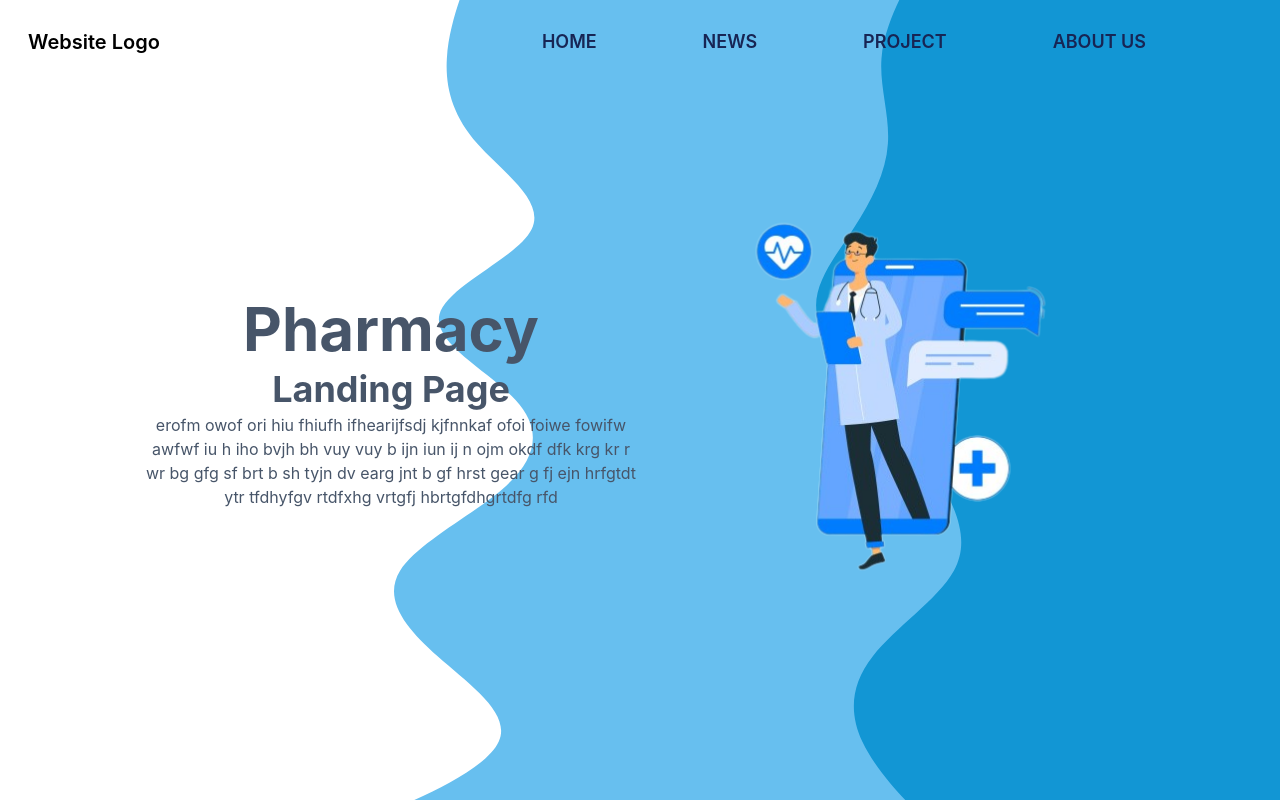
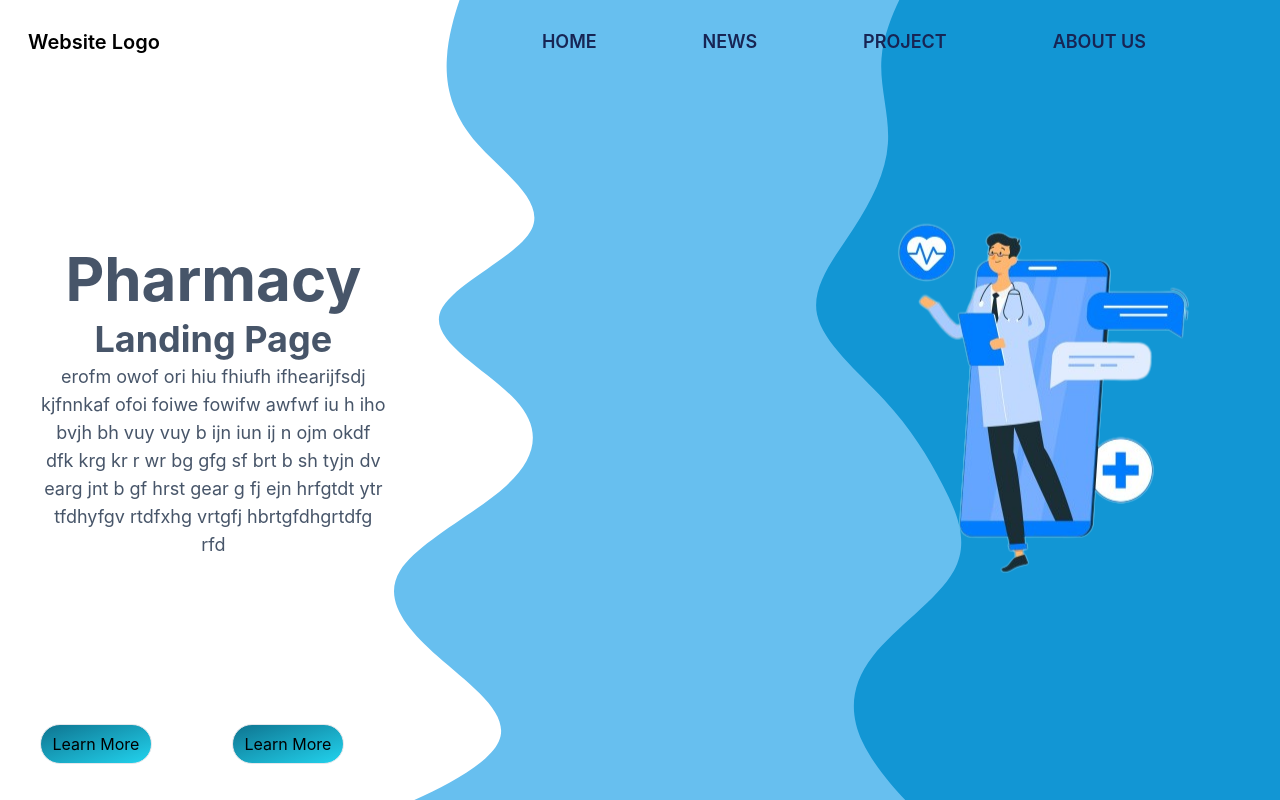
Before and after one commit to arnav1203/medconnect, a React (Create React App) app: page / in a window 1280 px wide. Built offline with nearby package versions, Linux system fonts and the light colour scheme.

Commit message:
Landing page

```diff
--- a/src/Components/Landingpage.js
+++ b/src/Components/Landingpage.js
@@ -6,22 +6,32 @@ export default function Landingpage() {
     return (
         <div className='h-screen'>
             <Navbar />
-            <div className='md:flex justify-between items-center w-full h-4/5 p-36'>
-                <div className='w-1/2 h-fit'>
+            <div className='md:flex justify-between items-center w-full h-4/5'>
+                <div className='w-1/3 h-fit p-10'>
                     <div className=''>
-                        <p className='text-6xl font-bold text-slate-600 drop-shadow-[0_1.2px_1.2px_rgba(0,0,0,0)] h-[70px]'>Pharmacy</p>
+                        <div className=''>
+                            <p className='text-6xl font-bold text-slate-600 drop-shadow-[0_1.2px_1.2px_rgba(0,0,0,0)] h-[70px]'>Pharmacy</p>
+                        </div>
+                        <div className='text-4xl font-bold text-slate-600'>
+                            <p className='h-11'>Landing Page</p>
+                        </div>
                     </div>
-                    <div className='text-4xl font-bold text-slate-600'>
-                        <p className='h-11'>Landing Page</p>
-                    </div>
-                    <div>
-                        <p className='text-slate-600'>
+                    <div className=''>
+                        <p className='text-slate-600 text-lg'>
                             erofm owof ori hiu fhiufh ifhearijfsdj kjfnnkaf ofoi foiwe fowifw awfwf   iu h iho bvjh bh vuy vuy b ijn iun ij n ojm okdf dfk krg kr r wr bg gfg sf brt b sh tyjn  dv earg jnt  b gf hrst gear g fj ejn  hrfgtdt ytr tfdhyfgv rtdfxhg vrtgfj hbrtgfdhgrtdfg rfd
                         </p>
                     </div>
                 </div>
-                <div>
+                <div className='animate-floaty'>
                     <img src={doctor}></img>
+                </div>
+            </div>
+            <div className='flex'>
+                <div className='flex justify-start px-10'>
+                    <button className='border h-10 w-28 rounded-3xl bg-gradient-to-br from-cyan-700 to-cyan-400 active:from-cyan-400 active:to-cyan-700'>Learn More</button>
+                </div>
+                <div className='flex justify-start px-10'>
+                    <button className='border h-10 w-28 rounded-3xl bg-gradient-to-br from-cyan-700 to-cyan-400 active:from-cyan-400 active:to-cyan-700'>Learn More</button>
                 </div>
             </div>
         </div>
--- a/src/Components/Navbar.js
+++ b/src/Components/Navbar.js
@@ -10,17 +10,25 @@ export default function Navbar() {
                     </div>
                 </div>
                 <div className='flex w-2/3 justify-evenly'>
-                    <div className='text-lg font-semibold bg-clip-text text-transparent bg-blue-950'>
-                        HOME
+                    <div className='text-lg font-semibold bg-clip-text text-transparent bg-blue-950 hover:scale-110'>
+                        <a className='' href='/'>
+                            HOME
+                        </a>
                     </div>
-                    <div className='text-lg font-semibold bg-clip-text text-transparent bg-blue-950'>
-                        NEWS
+                    <div className='text-lg font-semibold bg-clip-text text-transparent bg-blue-950 hover:scale-110'>
+                        <a href='/'>
+                            NEWS
+                        </a>
                     </div>
-                    <div className='text-lg font-semibold bg-clip-text text-transparent bg-blue-950'>
-                        PROJECT
+                    <div className='text-lg font-semibold bg-clip-text text-transparent bg-blue-950 hover:scale-110'>
+                        <a href='/'>
+                            PROJECT
+                        </a>
                     </div>
-                    <div className='text-lg font-semibold bg-clip-text text-transparent bg-blue-950'>
-                        ABOUT US
+                    <div className='text-lg font-semibold bg-clip-text text-transparent bg-blue-950 hover:scale-110'>
+                        <a href='/'>
+                            ABOUT US
+                        </a>
                     </div>
                 </div>
             </div>
--- a/tailwind.config.js
+++ b/tailwind.config.js
@@ -2,7 +2,17 @@
 module.exports = {
   content: ["./src/**/*.{js,jsx,ts,tsx}"],
   theme: {
-    extend: {},
+    safelist: ['animate-[fade-in-left_1s_ease-in-out]'],
+    extend: {
+      animation: {
+        'floaty': 'floaty 3s ease-out infinite'
+      },
+      keyframes: {
+        floaty: {
+          '50%': { transform: 'translateY(10px)' }
+        }
+      }
+    },
   },
   plugins: [],
 }
```
